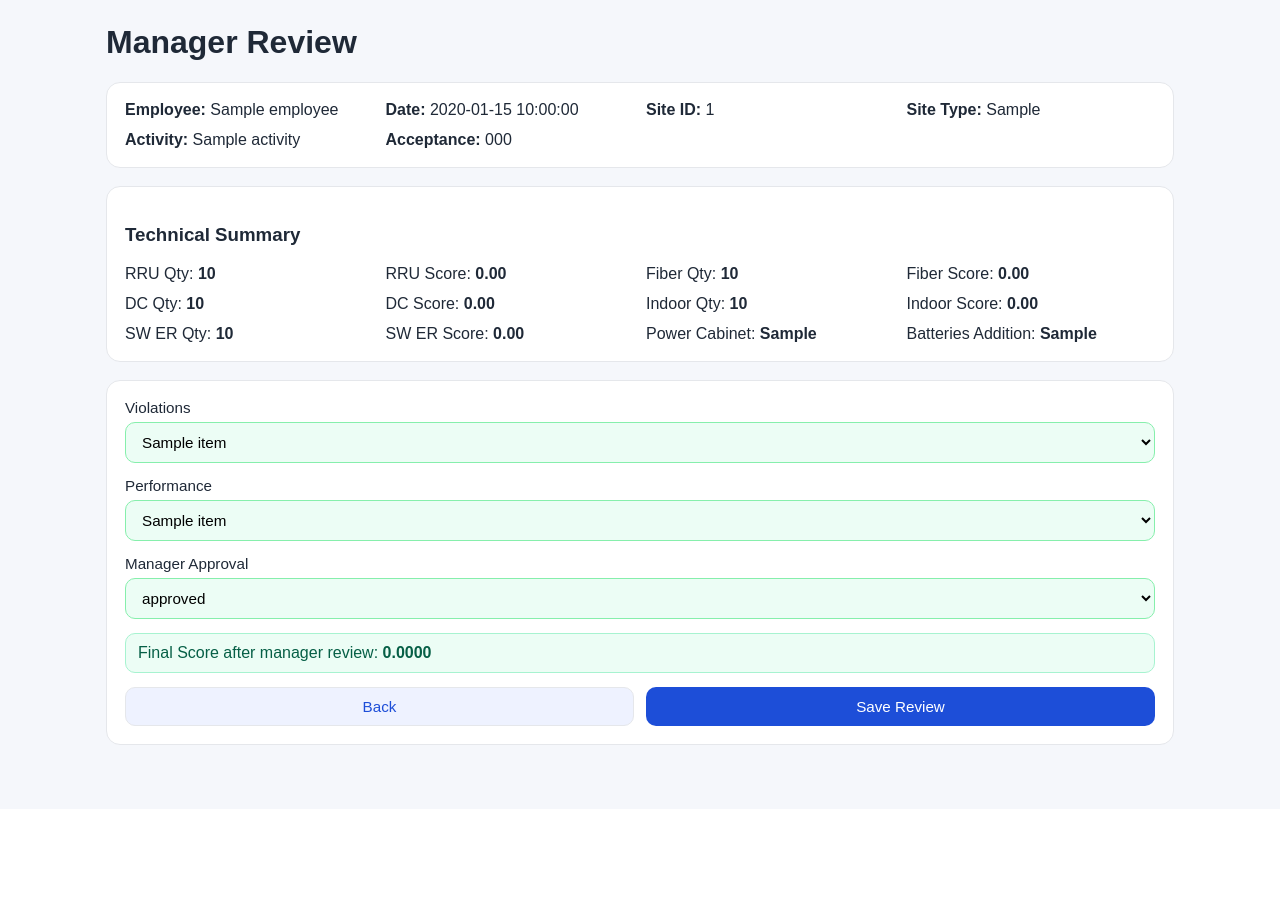
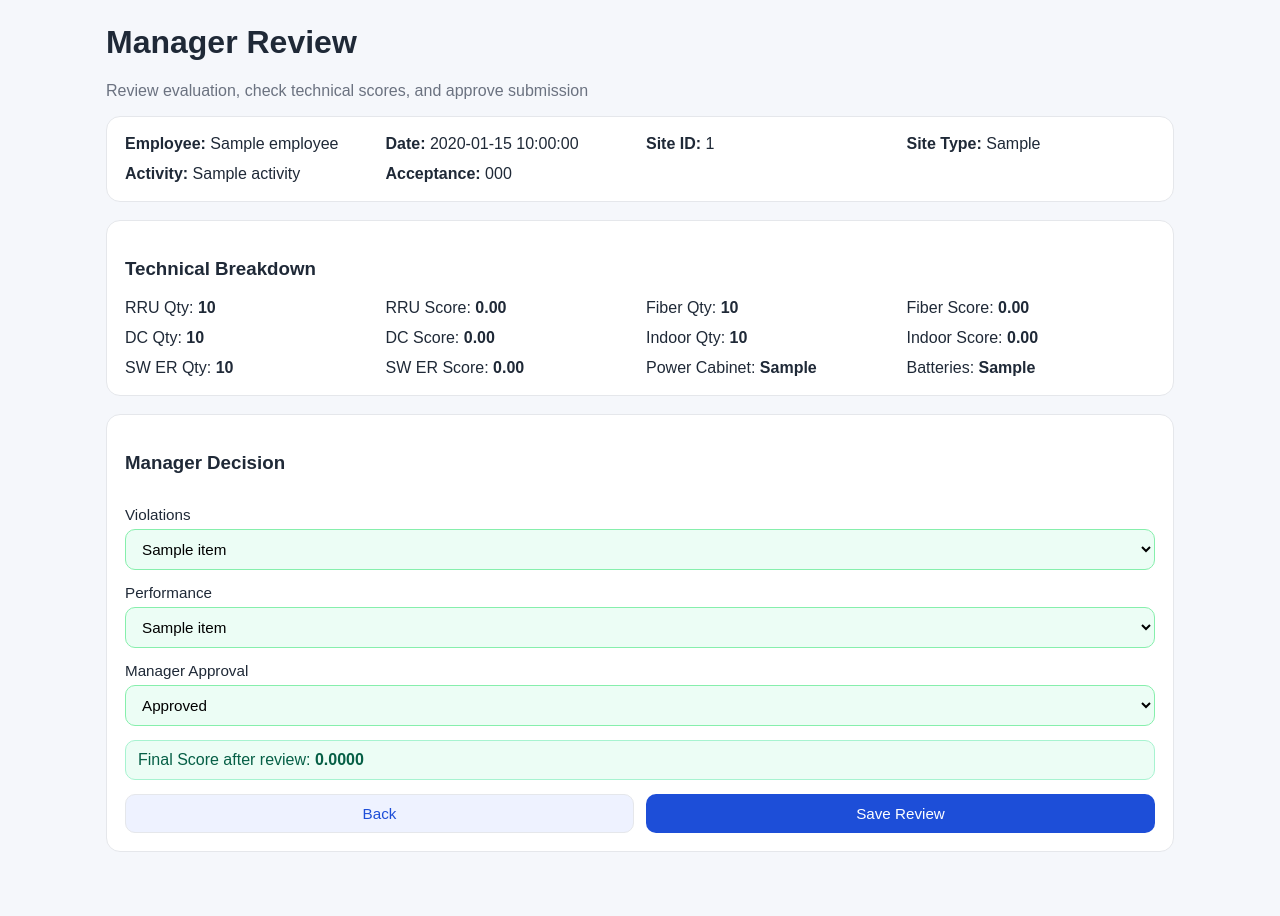
Before and after one commit to mekawyy6/Time-sheet_1, a FastAPI app: template app/templates/manager_review_entry.html in a window 1280 px wide. Shown: the part 85-1001 px from the top of the page. Before the commit the page ends 830 px from the top, so only its background shows below. Run offline with FastAPI, Linux system fonts and the light colour scheme; the template is opened without the code that fills it: most values are stand-ins (such as "Sample title", 1, 10 or a date in 2020).

Commit message:
Update manager_review_entry.html

```diff
--- a/app/templates/manager_review_entry.html
+++ b/app/templates/manager_review_entry.html
@@ -1,60 +1,113 @@
 {% extends 'base.html' %}
 {% block content %}
+
 <h1>Manager Review</h1>
-<div class="card summary-box">
+<p class="muted">Review evaluation, check technical scores, and approve submission</p>
+
+<!-- ===== Basic Info ===== -->
+<section class="card summary-box">
+
   <div class="grid two compact-grid">
+
     <div><strong>Employee:</strong> {{ employee.name if employee else '-' }}</div>
     <div><strong>Date:</strong> {{ entry.entry_date }}</div>
+
     <div><strong>Site ID:</strong> {{ entry.site_id }}</div>
     <div><strong>Site Type:</strong> {{ evaluation.site_type or '-' }}</div>
+
     <div><strong>Activity:</strong> {{ evaluation.activity or '-' }}</div>
     <div><strong>Acceptance:</strong> {{ evaluation.acceptance or '-' }}</div>
+
   </div>
-</div>
 
-<div class="card mt">
-  <h3>Technical Summary</h3>
+</section>
+
+<!-- ===== Technical Breakdown ===== -->
+<section class="card mt">
+
+  <h3>Technical Breakdown</h3>
+
   <div class="grid two compact-grid">
+
     <div>RRU Qty: <strong>{{ evaluation.hu_rru_qty or 0 }}</strong></div>
     <div>RRU Score: <strong>{{ '%.2f'|format(scores.rru_score or 0) }}</strong></div>
+
     <div>Fiber Qty: <strong>{{ evaluation.fiber_qty or 0 }}</strong></div>
     <div>Fiber Score: <strong>{{ '%.2f'|format(scores.fiber_score or 0) }}</strong></div>
+
     <div>DC Qty: <strong>{{ evaluation.dc_qty or 0 }}</strong></div>
     <div>DC Score: <strong>{{ '%.2f'|format(scores.dc_score or 0) }}</strong></div>
+
     <div>Indoor Qty: <strong>{{ evaluation.indoor_hu_survey_psu_qty or 0 }}</strong></div>
     <div>Indoor Score: <strong>{{ '%.2f'|format(scores.indoor_hu_survey_psu_score or 0) }}</strong></div>
+
     <div>SW ER Qty: <strong>{{ evaluation.sw_er_qty or 0 }}</strong></div>
     <div>SW ER Score: <strong>{{ '%.2f'|format(scores.sw_er_score or 0) }}</strong></div>
+
     <div>Power Cabinet: <strong>{{ evaluation.power_cabinet or 'No' }}</strong></div>
-    <div>Batteries Addition: <strong>{{ evaluation.batteries_addition or 'No' }}</strong></div>
+    <div>Batteries: <strong>{{ evaluation.batteries_addition or 'No' }}</strong></div>
+
   </div>
-</div>
 
+</section>
+
+<!-- ===== Final Review Form ===== -->
 <form method="post" class="card mt auto-fill-form form-grid two">
-  <label>Violations
+
+  <h3 class="full">Manager Decision</h3>
+
+  <label>
+    Violations
     <select name="violations" required>
       {% for item in violation_options %}
-      <option value="{{ item }}" {% if evaluation.violations is not none and item == (evaluation.violations|int|string) %}selected{% endif %}>{{ item }}</option>
+        <option value="{{ item }}"
+          {% if evaluation.violations is not none and item == (evaluation.violations|string) %}selected{% endif %}>
+          {{ item }}
+        </option>
       {% endfor %}
     </select>
   </label>
-  <label>Performance
+
+  <label>
+    Performance
     <select name="performance" required>
       {% for item in performance_options %}
-      <option value="{{ item }}" {% if evaluation.performance is not none and item == (evaluation.performance|int|string) %}selected{% endif %}>{{ item }}</option>
+        <option value="{{ item }}"
+          {% if evaluation.performance is not none and item == (evaluation.performance|string) %}selected{% endif %}>
+          {{ item }}
+        </option>
       {% endfor %}
     </select>
   </label>
-  <label>Manager Approval
+
+  <label>
+    Manager Approval
     <select name="manager_approval" required>
-      <option value="approved" {% if entry.manager_approval == 'approved' %}selected{% endif %}>approved</option>
-      <option value="pending" {% if entry.manager_approval == 'pending' %}selected{% endif %}>pending</option>
+      <option value="approved" {% if entry.manager_approval == 'approved' %}selected{% endif %}>Approved</option>
+      <option value="pending" {% if entry.manager_approval == 'pending' %}selected{% endif %}>Pending</option>
+      <option value="rejected" {% if entry.manager_approval == 'rejected' %}selected{% endif %}>Rejected</option>
     </select>
   </label>
-  <div class="inline-note">Final Score after manager review: <strong>{{ '%.4f'|format(scores.final_score or 0) }}</strong></div>
+
+  <!-- Score highlight -->
+  <div class="full inline-note">
+    Final Score after review:
+    <strong>{{ '%.4f'|format(scores.final_score or 0) }}</strong>
+  </div>
+
+  <!-- Actions -->
   <div class="full actions-row">
-    <a href="/manager/daily-entries" class="secondary-btn">Back</a>
-    <button type="submit">Save Review</button>
+
+    <a href="/manager/daily-entries" class="secondary-btn">
+      Back
+    </a>
+
+    <button type="submit">
+      Save Review
+    </button>
+
   </div>
+
 </form>
+
 {% endblock %}
```
